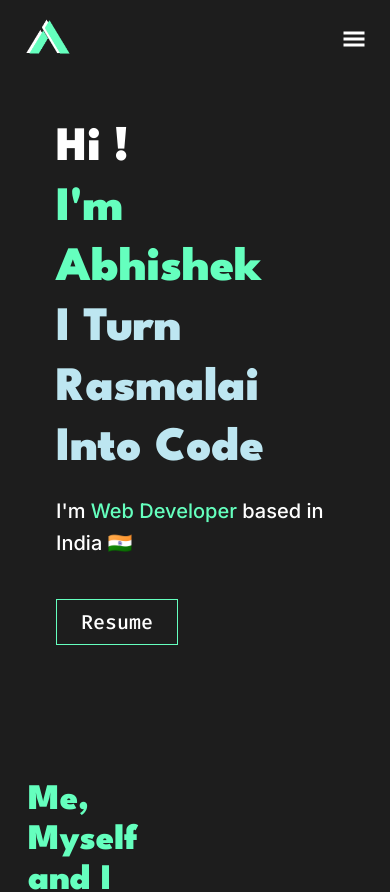
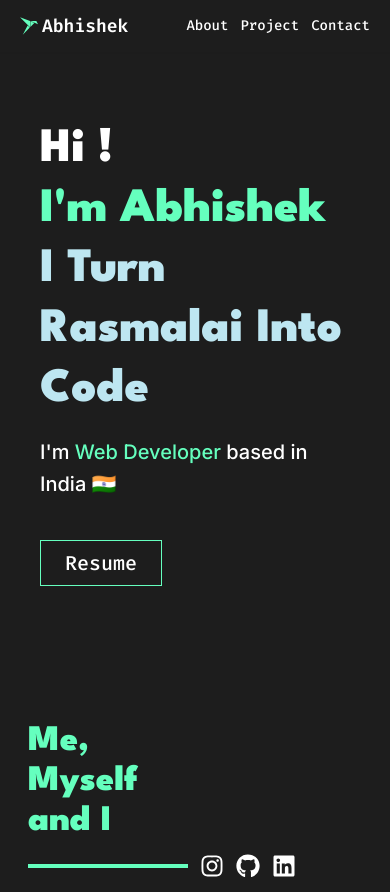
Before and after one commit to Abh1shekSingh/reactportfolio, a React (Create React App) app: page / in a window 390 px wide. Shown: the top 892 px of the page. Built offline with nearby package versions, Linux system fonts and the light colour scheme; the HTML template or start-up script is replaced by a standard one.

Commit message:
header changed

```diff
--- a/src/components/Header/Header.js
+++ b/src/components/Header/Header.js
@@ -1,39 +1,25 @@
 import React from 'react'
-import logo from "../../assets/images/Logo.png"
-import {GiHamburgerMenu} from  "react-icons/gi"
-const Header = ({navbar, setNavbar}) => {
-
-  function handleClick(){
-      setNavbar(!navbar)
-  }
-
+// import logo from "../../assets/images/Logo.png"
+import {SiSnapcraft} from "react-icons/si"
+const Header = () => {
   return (
-    <div className='relative fixed top-0 left-0 right-0 md:border-none '>
-        <div className='bg-amber-500 py-4 px-6 md:px-24 flex justify-between items-center'>
-          <div>
-            <img src={logo} alt='logo' className='w-12 md:w-16'></img>
+    <div>
+      <div className='z-10 text-white bg-dark shadow-sm py-3 px-5 md:px-32 flex justify-between items-center w-full fixed'>
+          <div className='flex justify-center items-center gap-1 font-fira md:font-league font-black text-lg md:text-4xl'>
+            {/* <img src={logo} alt="logo" className='w-14' /> */}
+            <SiSnapcraft className='text-green' />
+            Abhishek
           </div>
-          <div className='md:block hidden' >
-              <ul className='font-fira text-sm font-medium flex text-white gap-12'>
-                  <a href='#about'><li className='hover:text-green'> About</li></a>
-                  <a href="#projects"><li className='hover:text-green'>Projects</li></a>
-                  <a href="#contact"><li className='hover:text-green'>Contact </li></a>
-              </ul>
+          <div >
+             <ul className='font-fira font-medium flex justify-center items-center gap-3 md:gap-14 text-sm'>
+               <a href='#about'><li>About</li></a>
+               <a href="#projects"><li>Project</li></a>
+               <a href="#contact"><li>Contact</li></a>
+             </ul>
           </div>
-          <div className='z-10 relative text-white md:hidden'>
-              <GiHamburgerMenu onClick={handleClick} className='text-2xl' />
-              <div className={`shadow-xl bg-green w-44 h-72 absolute right-6 top-8 flex justify-center items-center ${navbar ? 'visible' :'hidden'}`}>
-                <ul className='font-inter  font-semibold flex flex-col gap-8'>
-                <a href='#about'><li>About</li></a>
-                  <a href="#projects"><li>Projects</li></a>
-                  <a href="#contact"><li>Contact</li></a>
-                </ul>
-              </div>
-          </div>
-
-        </div>
+      </div>
     </div>
   )
 }
 
-export default Header;
+export default Header
--- a/src/components/Hero/Hero.js
+++ b/src/components/Hero/Hero.js
@@ -8,8 +8,8 @@ const Hero = () => {
     <>
       <Header setNavbar = {setNavbar} navbar ={navbar} />
 
-        <div className={`container md:mt-16 ${navbar ? 'Hero' : null}`}>
-          <div className='py-10 px-14 md:px-48'>
+        <div className={`container md:pt-40 pt-20 ${navbar ? 'dsl' : null}`}>
+          <div className='py-10 px-10 md:px-48'>
             <h1 className='font-league text-5xl leading-tight font-black text-white md:text-7xl md:leading-tight'>Hi !<br></br> <span className='text-green'>I'm Abhishek</span> <br></br> <span className='text-light'>I Turn Rasmalai Into Code</span></h1>
             <p className='font-inter font-medium leading-8 text-white text-xl my-4 md:text-xl'>I'm <span className='text-green'>Web Developer</span> based in India <span className='md:hidden'>🇮🇳</span></p>
             <button className='transtition duration-300 bg-transparent mt-6 hover:bg-green text-xl text-white font-fira font-medium py-2 px-6 border border-green hover:border-transparent md:text-sm md:mt-6 md:px-11 md:py-3'>Resume</button>
--- a/src/index.css
+++ b/src/index.css
@@ -4,7 +4,10 @@
 @tailwind utilities;
 html{
     scroll-behavior: smooth;
+}
 
+html.disable-scroll{
+    overflow: hidden;
 }
 
 li{
```
